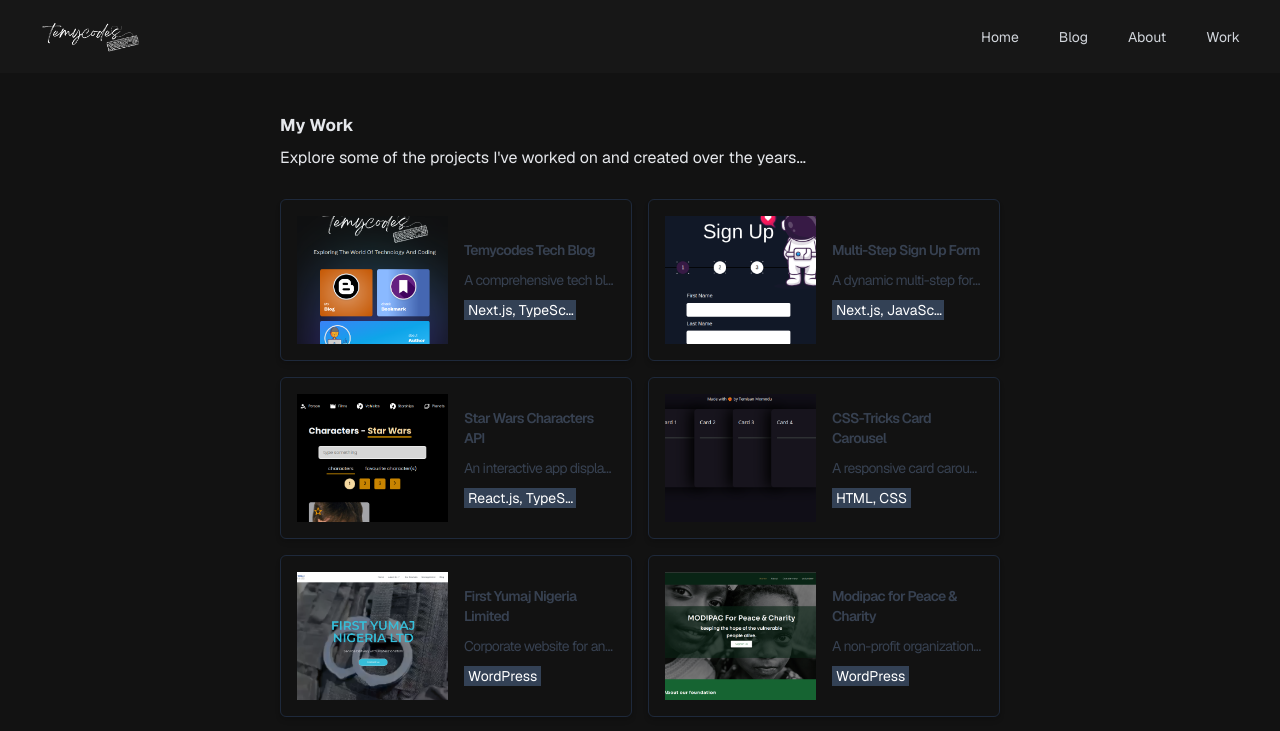
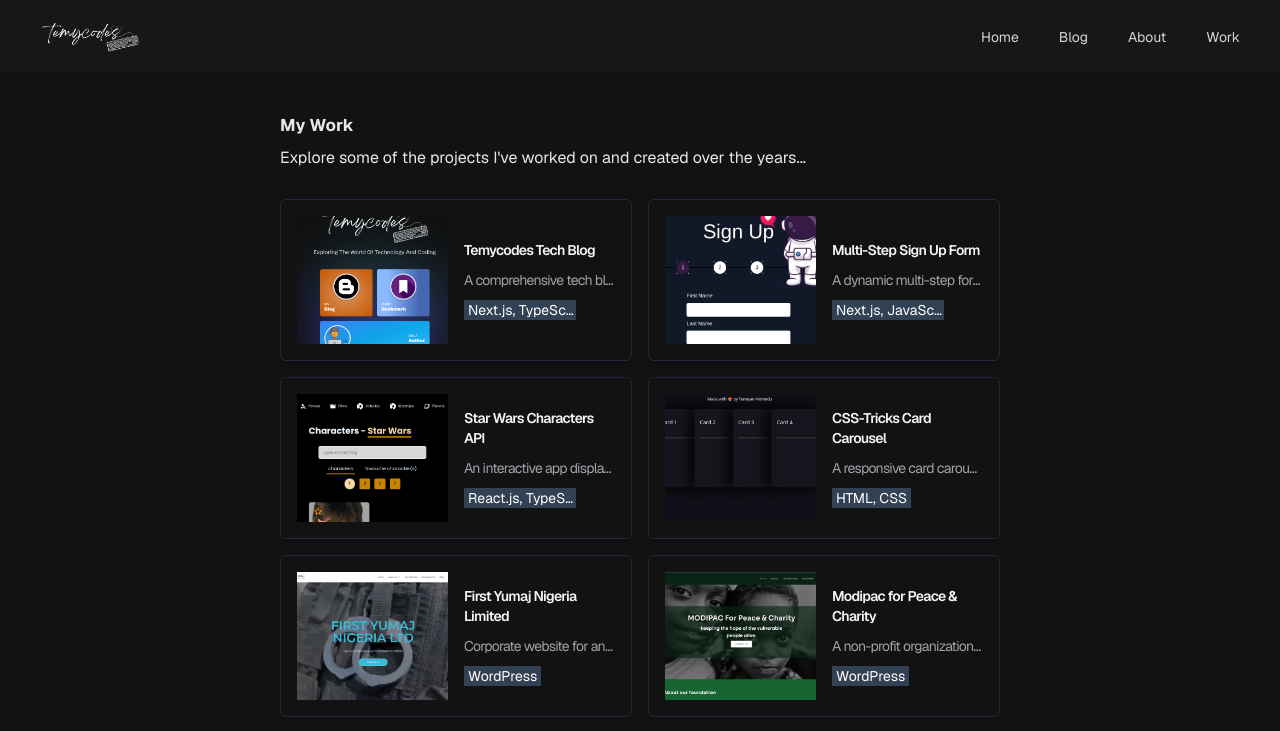
Before and after one commit to temisan0x/blog, a Next.js app: page /work in a window 1280 px wide. Shown: the top 731 px of the page. Built offline with nearby package versions, Linux system fonts and the light colour scheme.

Commit message:
chore: code cleanup

```diff
--- a/app/components/Card.tsx
+++ b/app/components/Card.tsx
@@ -38,11 +38,11 @@
                     />
                 </div>
                 <div className="flex flex-col justify-center">
-                    <h4 className="text-sm tracking-tighter prose font-semibold">
+                    <h4 className="text-sm tracking-tighter prose font-semibold text-zinc-100">
                         {title}
                     </h4>
                     <p
-                        className="text-sm prose truncate overflow-clip tracking-tighter"
+                        className="text-sm prose truncate overflow-clip tracking-tighter text-zinc-400"
                         title={description}
                     >
                         {description}
--- a/app/work/page.tsx
+++ b/app/work/page.tsx
@@ -18,7 +18,7 @@
                     created over the years...
                 </p>
             </header>
-            <div className="grid grid-cols-1 md:grid-cols-2 gap-4">
+            <div className="grid grid-cols-1 md:grid-cols-2 gap-4 mb-10">
                 {ProjectsData.map((p, index) => (
                     <Card
                         key={index}
```
